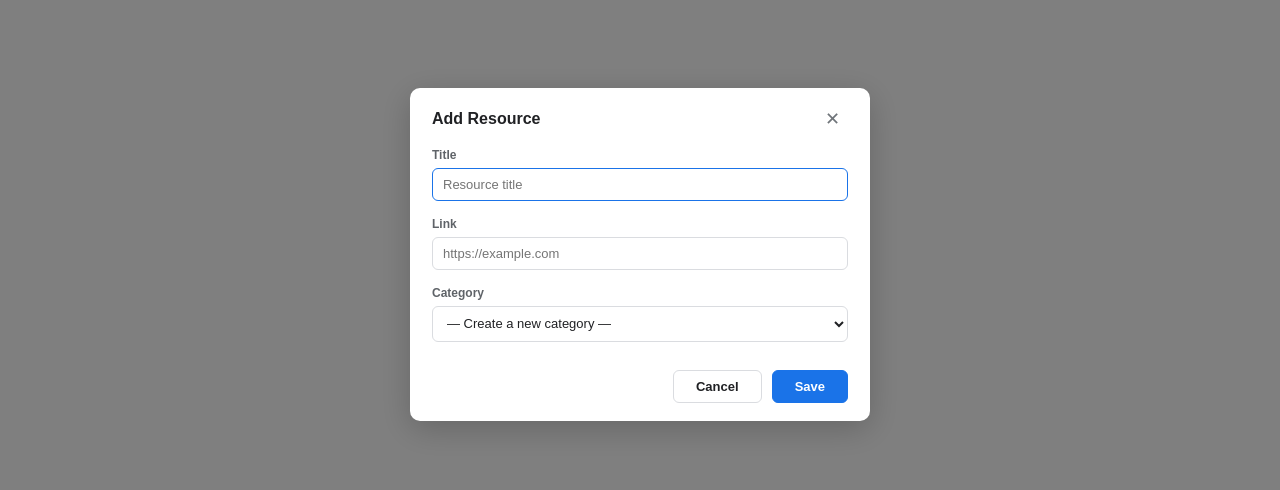
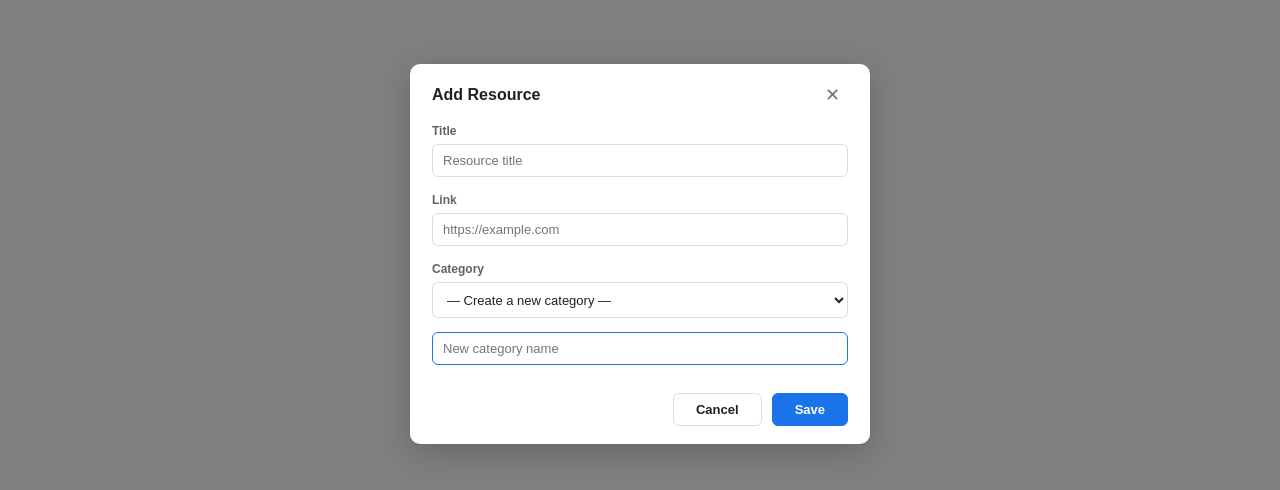
Before and after one commit to iamphasm/OSINTel-toolkit, a plain HTML site: page static/resources.html in a window 1280 px wide. Both pictures are taken after a click on the button "+ Add Resource". Shown: the part 146-636 px from the top of the page. Drawn offline with Linux system fonts and the light colour scheme; no server answers.

Commit message:
Fix new category input not appearing when no categories exist
When the database has no categories, __new__ is the only select option
and is auto-selected on open — the change event never fires so the input
was never revealed. Now detectected post-load and shown immediately.

```diff
--- a/static/resources.html
+++ b/static/resources.html
@@ -224,9 +224,7 @@
   }
 
   function loadCategories(selectEl) {
-    fetch('/api/resources/categories')
-      .then(function (r) { return r.json(); })
-      .then(function (cats) {
+    function afterLoad(cats) {
       selectEl.textContent = '';
       cats.forEach(function (cat) {
         var opt = document.createElement('option');
@@ -238,14 +236,16 @@
       newOpt.value = '__new__';
       newOpt.textContent = '\u2014 Create a new category \u2014';
       selectEl.appendChild(newOpt);
-      })
-      .catch(function () {
-        selectEl.textContent = '';
-        var newOpt = document.createElement('option');
-        newOpt.value = '__new__';
-        newOpt.textContent = '\u2014 Create a new category \u2014';
-        selectEl.appendChild(newOpt);
-      });
+      // No existing categories: __new__ is auto-selected but change event won't fire
+      if (cats.length === 0) {
+        newCatWrap.style.display = 'block';
+        setTimeout(function () { newCatInput.focus(); }, 60);
+      }
+    }
+    fetch('/api/resources/categories')
+      .then(function (r) { return r.json(); })
+      .then(afterLoad)
+      .catch(function () { afterLoad([]); });
   }
 
   // ── Delete ──────────────────────────────────────────────────────────────────
```
Also changed, not shown: 2 other files. Lines whose indentation alone changed are shown as unchanged.
